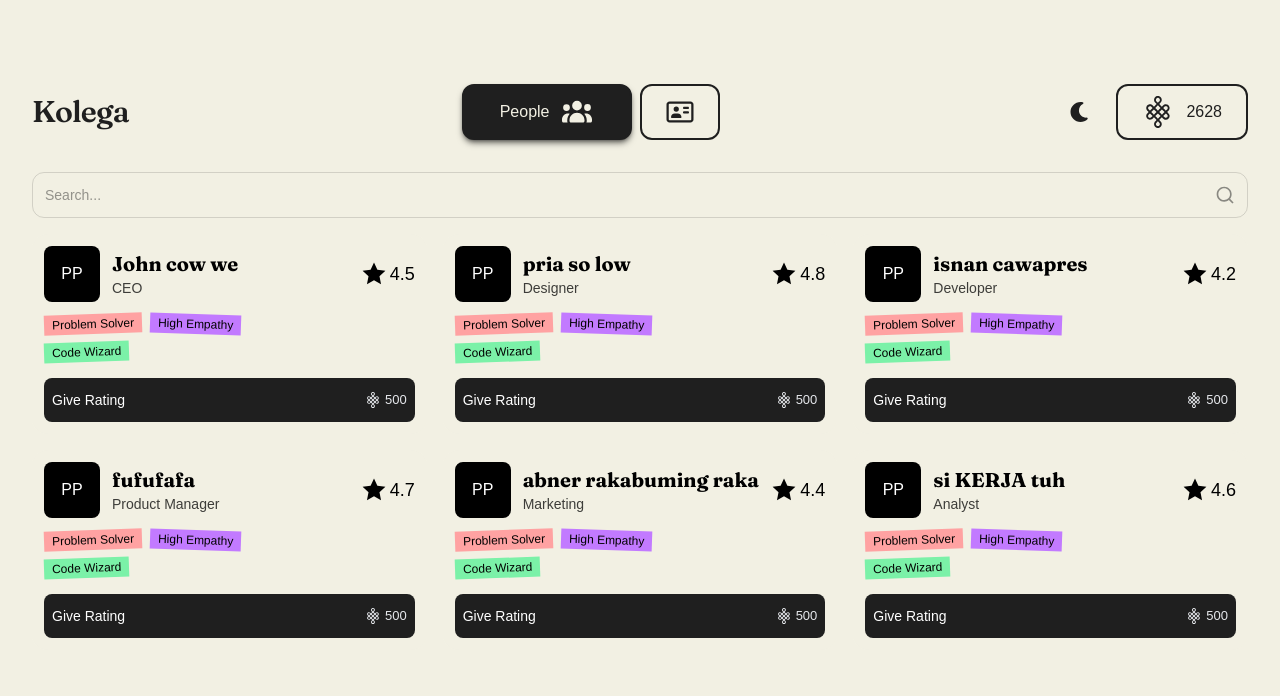
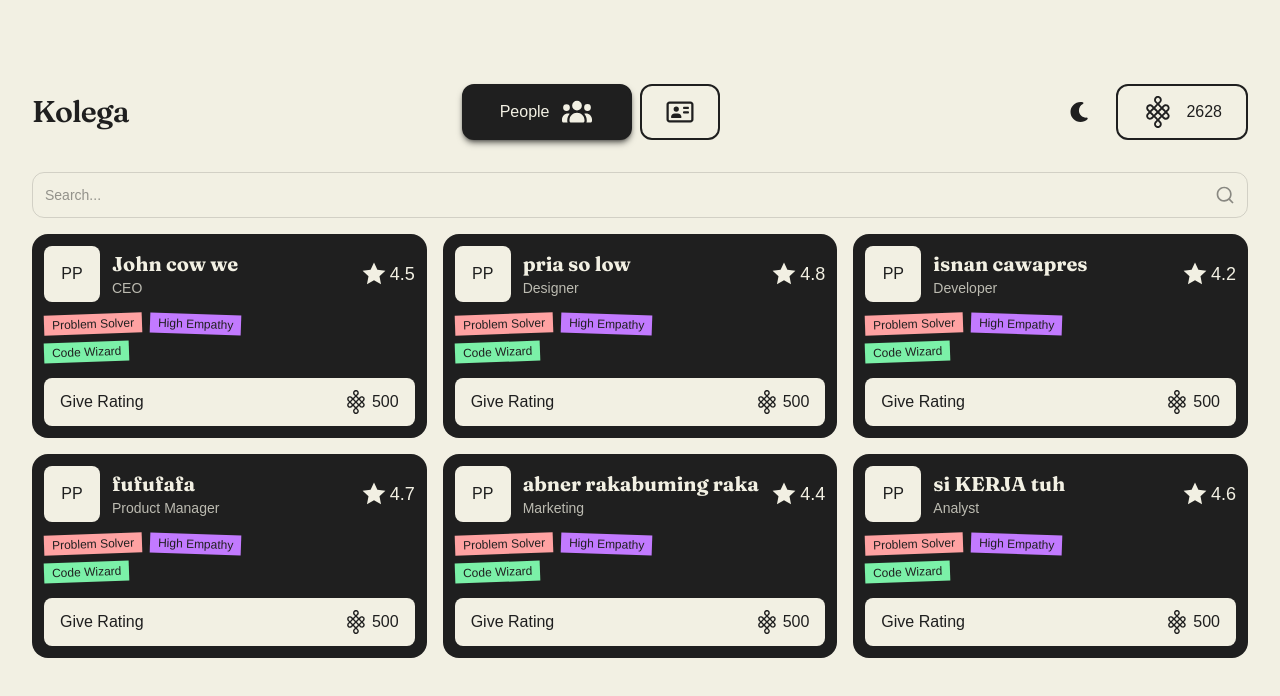
Before and after one commit to abcdavk/kolega-hub, a Next.js app: page / in a window 1280 px wide. Shown: the top 696 px of the page. Built offline with nearby package versions, Linux system fonts and the light colour scheme; a web font is replaced by a local one.

Commit message:
fix(personCard): light mode and update colors for consistency (*-coal and *-paper)

```diff
--- a/src/components/people/personCard.tsx
+++ b/src/components/people/personCard.tsx
@@ -2,7 +2,7 @@
 
 import { RiStarFill } from "@remixicon/react";
 import IconKarma from "../../app/icons/karma";
-import { use } from "motion/react-m";
+
 interface PersonCardProps {
   name: string;
   position: string;
@@ -14,11 +14,7 @@ interface BadgeProps {
 }
 
 export function Badge({ texts }: BadgeProps) {
-  const styles = [
-    "-rotate-2 bg-red-300",
-    "rotate-2 bg-purple-400",
-    "-rotate-2 bg-green-300",
-  ];
+  const styles = ["-rotate-2 bg-red-300", "rotate-2 bg-purple-400", "-rotate-2 bg-green-300"];
 
   return (
     <div className="mt-3 grid w-fit grid-cols-2 items-start gap-2">
@@ -26,9 +22,7 @@ export function Badge({ texts }: BadgeProps) {
         <div
           key={`${text}-${index}`}
           className={`inline-flex w-fit items-center px-2 py-1 ${styles[index % styles.length]}`}>
-          <p className="whitespace-nowrap text-xs leading-none font-extralight text-black">
-            {text}
-          </p>
+          <p className="paperspace-nowrap text-xs leading-none font-extralight text-coal">{text}</p>
         </div>
       ))}
     </div>
@@ -37,33 +31,33 @@ export function Badge({ texts }: BadgeProps) {
 
 export default function PersonCard({ name, position, score }: PersonCardProps) {
   return (
-    <div className="flex h-full flex-col rounded-2xl bg-paper p-3">
+    <div className="flex h-full flex-col rounded-2xl bg-coal dark:bg-paper p-3">
       {/* HEADER */}
       <div className="flex items-center gap-3">
         {/* LOGO */}
-        <div className="h-14 w-14 rounded-lg bg-black flex items-center justify-center text-white">
+        <div className="h-14 w-14 rounded-lg bg-paper dark:bg-coal flex items-center justify-center text-coal dark:text-paper">
           <h1>PP</h1>
         </div>
         {/* NAME */}
         <div className="flex flex-col">
-          <h1 className="text-xl text-black font-serif font-bold">{name}</h1>
-          <p className="text-sm text-black/75">{position}</p>
+          <h1 className="text-xl text-paper dark:text-coal font-serif font-bold">{name}</h1>
+          <p className="text-sm text-paper/75 dark:text-coal/75">{position}</p>
         </div>
 
         <div className="ml-auto flex items-center gap-1">
-          <RiStarFill className="text-black" />
+          <RiStarFill className="text-paper dark:text-coal" />
           {/* SCORE */}
-          <p className="text-lg text-black">{score.toFixed(1)}</p>
+          <p className="text-lg text-paper dark:text-coal">{score.toFixed(1)}</p>
         </div>
       </div>
       <Badge texts={["Problem Solver", "High Empathy", "Code Wizard"]} />
 
       {/* GIVE RATING BUTTON */}
-      <button className="mt-4 w-full flex rounded-lg bg-coal py-3 px-2">
-        <p className="text-white font-medium text-sm">Give Rating</p>
+      <button className="mt-4 w-full flex rounded-lg bg-paper dark:bg-coal py-3 px-4 text-md">
+        <p className="text-coal dark:text-paper font-medium">Give Rating</p>
         <div className="ml-auto flex items-center gap-1">
-          <IconKarma className="block h-4 w-4 bg-gray-200" />
-          <p className="text-gray-200 font-medium text-[13px]">500</p>
+          <IconKarma className="block h-6 w-6 bg-coal dark:bg-paper" />
+          <p className="text-coal dark:text-paper font-medium">500</p>
         </div>
       </button>
     </div>
```
Also changed, not shown: 1 other file (tests, documents, lock files or other folders).
